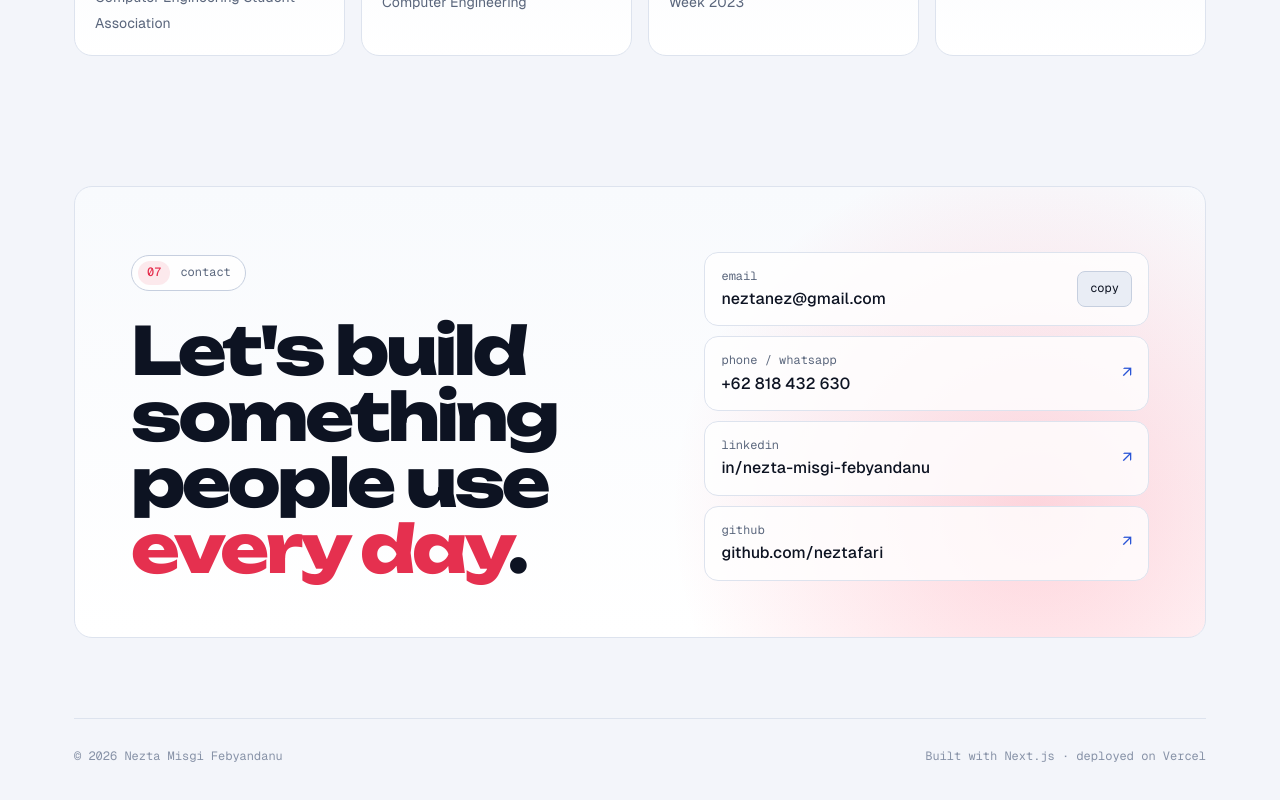
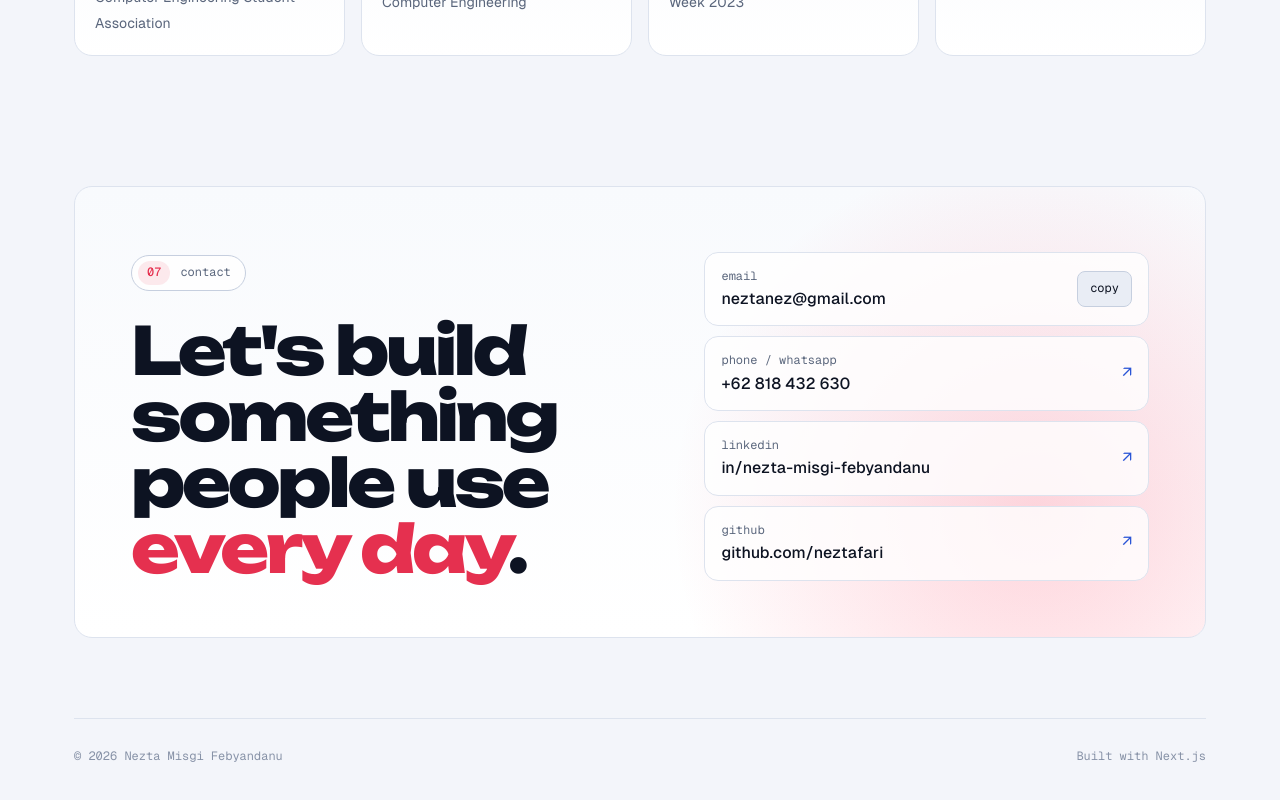
Before and after one commit to neztafari/nezta-portfolio, a Next.js app: page / in a window 1280 px wide. Shown: the part 7591-8391 px from the top of the page. Built offline with nearby package versions, Linux system fonts and the light colour scheme.

Commit message:
Remove Vercel mentions

```diff
--- a/components/sections/Contact.tsx
+++ b/components/sections/Contact.tsx
@@ -53,7 +53,7 @@ export default function Contact() {
 
         <footer className="footer">
           <span>© 2026 Nezta Misgi Febyandanu</span>
-          <span>Built with Next.js · deployed on Vercel</span>
+          <span>Built with Next.js</span>
         </footer>
       </div>
     </section>
```
Also changed, not shown: 2 other files (tests, documents, lock files or other folders).
